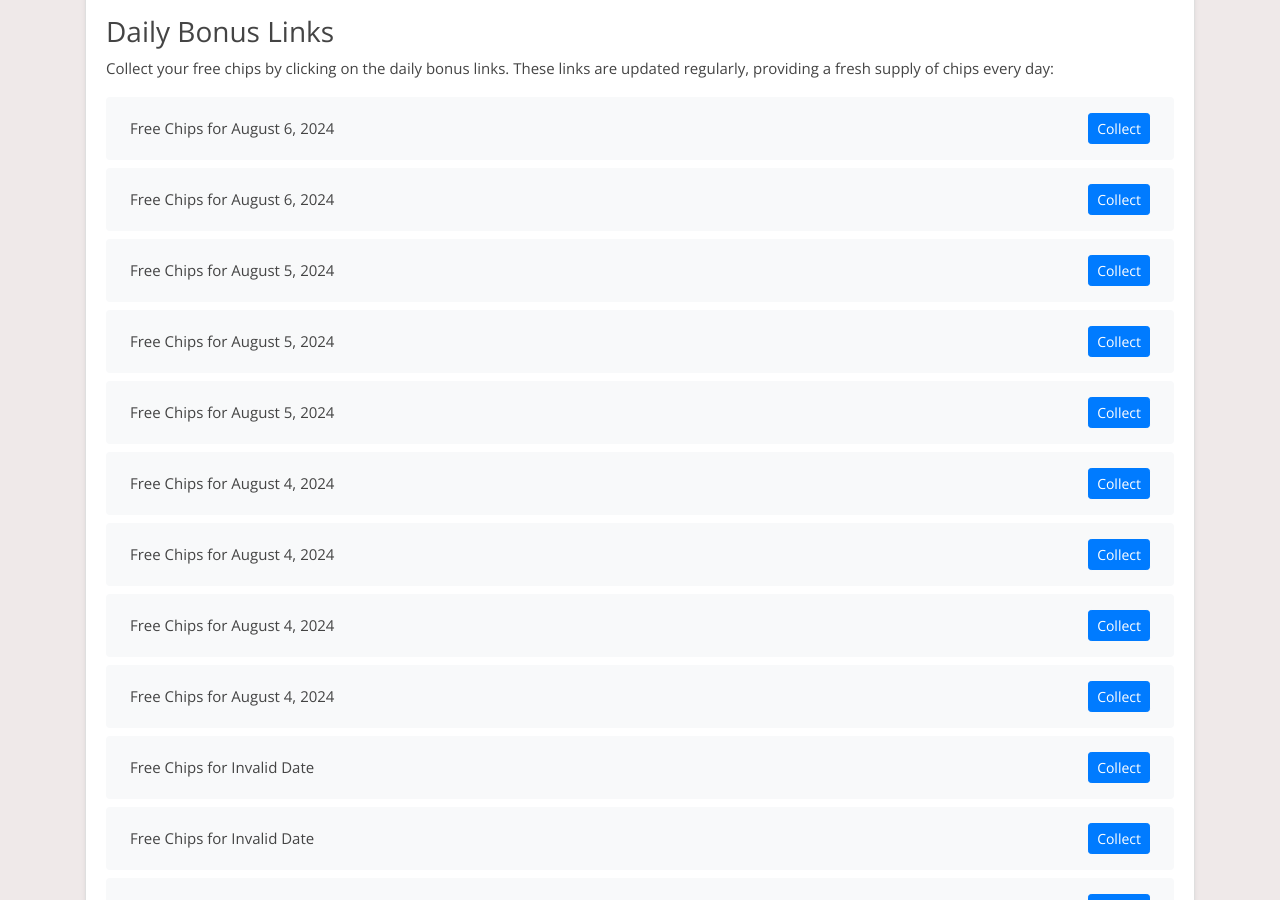
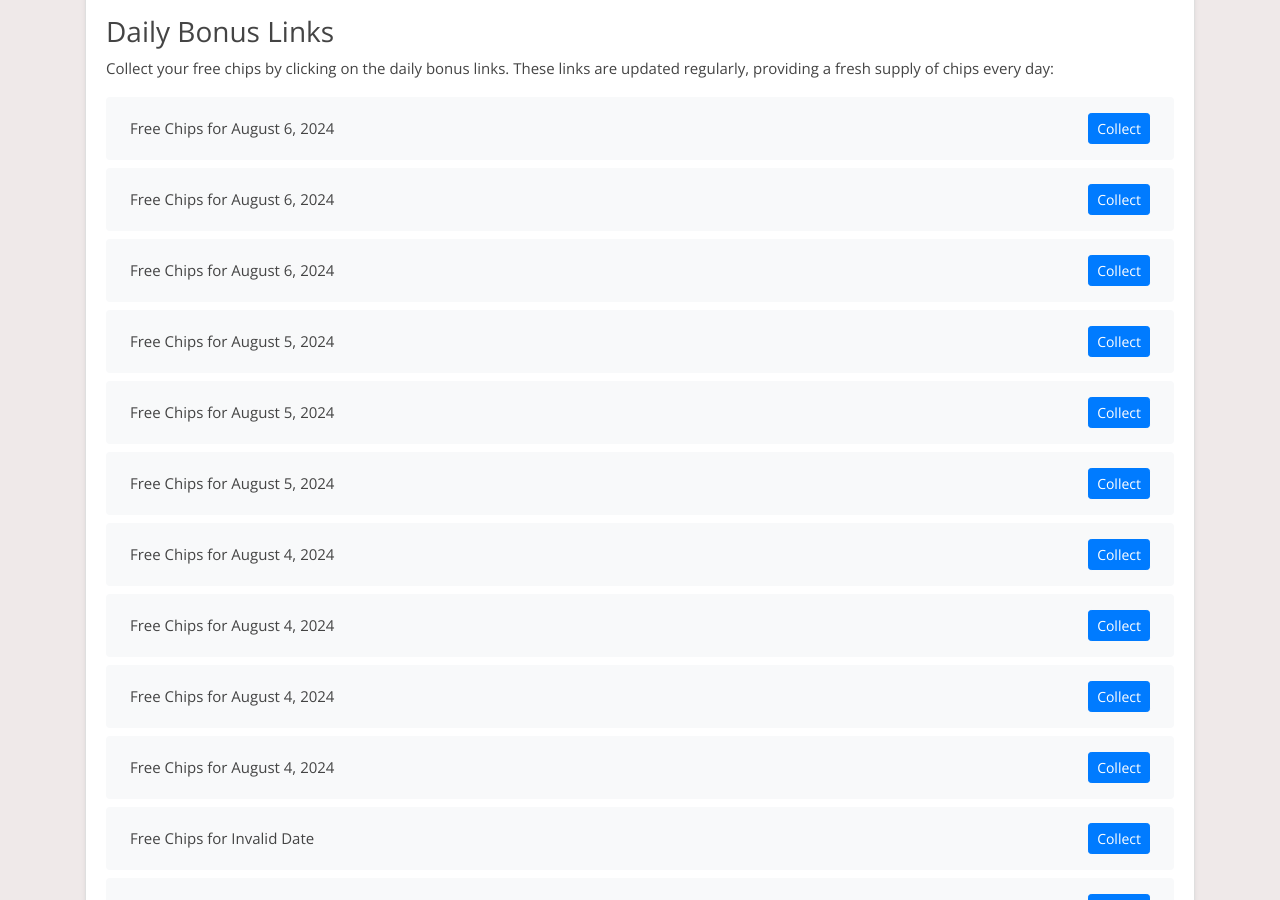
Before and after one commit to Prollad99/bs-net, a Jekyll site: the page built from _posts/2024-07-19-doubleu-casino.md, in a window 1280 px wide and 900 px high, scrolled down 449 px. Built offline with Jekyll 4.4.1, drawn with Linux system fonts in a browser that asks for light colours; nearby versions of some CDN libraries; comment, search, counter and statistics services are not loaded.

Commit message:
Update doubleu-casino reward links and last modified date

```diff
--- a/_data/include_files.yml
+++ b/_data/include_files.yml
@@ -5,7 +5,7 @@
   last_modified: 2024-08-05 17:34:01
 
 doubleu-casino.html:
-  last_modified: 2024-08-06 04:09:26
+  last_modified: 2024-08-06 04:36:06
 
 bingo-bash.html:
   last_modified: 2024-08-06 04:09:25
--- a/_includes/doubleu-casino.html
+++ b/_includes/doubleu-casino.html
@@ -1,4 +1,8 @@
 <ul class="list-group mt-3 mb-4">
+  <li class="list-group-item d-flex justify-content-between align-items-center">
+    <span>Free Chips for August 6, 2024</span>
+    <a href="https://duc.link/insta_wk0cje5" class="btn btn-primary btn-sm">Collect</a>
+  </li>
   <li class="list-group-item d-flex justify-content-between align-items-center">
     <span>Free Chips for August 6, 2024</span>
     <a href="https://duc.link/GrandSpinsAug05v4b3" class="btn btn-primary btn-sm">Collect</a>
@@ -395,8 +399,4 @@
     <span>Free Chips for Invalid Date</span>
     <a href="https://duc.link/FreeChipsJly01C3d4" class="btn btn-primary btn-sm">Collect</a>
   </li>
-  <li class="list-group-item d-flex justify-content-between align-items-center">
-    <span>Free Chips for Invalid Date</span>
-    <a href="https://duc.link/insta_dm3s0e" class="btn btn-primary btn-sm">Collect</a>
-  </li>
 </ul>
```
Also changed, not shown: links-json/doubleu-casino.json (+4 -3 lines).
